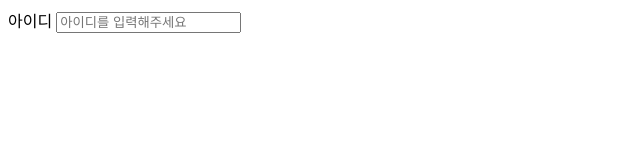
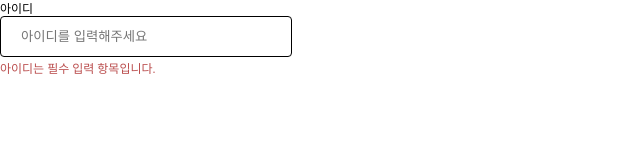
Before and after one commit to FRONTENDSCHOOL10/109place, a website built with Vite: page src/components/logo/logo.html in a window 1280 px wide. Shown: the whole page, without its empty margins (0-640 px from the left). Built offline with nearby package versions, Linux system fonts and the light colour scheme.

```diff
--- a/src/components/logo/logo.html
+++ b/src/components/logo/logo.html
@@ -4,18 +4,22 @@
       <meta charset="UTF-8" />
       <meta name="viewport" content="width=device-width, initial-scale=1.0" />
       <title>logo-component</title>
-      <link rel="stylesheet" href="logo.css" />
+      <link rel="stylesheet" href="./logo.scss" />
    </head>
    <body>
-      <div class="input-container">
-         <label for="username">아이디</label>
+      <div class="input__container">
+         <label for="username" class="input__label">아이디</label>
          <input
             type="text"
             id="username"
-            name="username"
+            class="input__filed"
             placeholder="아이디를 입력해주세요"
-            required
+            aria-describedby="username-error"
+            aria-invalid="true"
          />
+         <div id="username-error" class="input__error" role="alert">
+            아이디는 필수 입력 항목입니다.
+         </div>
       </div>
    </body>
 </html>
--- /dev/null
+++ b/src/components/logo/logo.scss
@@ -0,0 +1,26 @@
+@import url('/styles/_reset.scss');
+.input__container {
+   position: absolute;
+   width: 15.625rem;
+}
+.input__label {
+   font-size: 12px;
+   color: rgb(0, 0, 0);
+}
+.input__filed {
+   width: 100%;
+   padding: 12px 20px;
+   border-radius: 4px;
+   border: 1px solid;
+   border-color: rgb(0, 0, 0);
+}
+/* 포커스 시 테두리 추가 */
+.input__field:focus {
+   outline: 2px solid blue;
+}
+
+.input__error {
+   font-size: 12px;
+   color: #ba4d4d;
+   margin-top: 0.375rem;
+}
```
Also changed, not shown: src/components/logo/logo.css (deleted).
